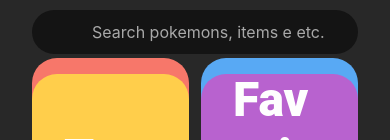
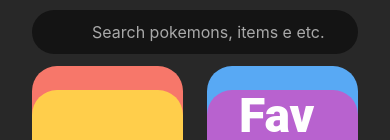
Before and after one commit to lazarok09/react-native-pokedex, a React Native app: screen / in a window 390 px wide. Shown: the part 602-742 px from the top of the page. Built offline with nearby package versions, Linux system fonts and the light colour scheme.

Commit message:
style(Categories): improve spacement

```diff
--- a/src/components/categories/styles.ts
+++ b/src/components/categories/styles.ts
@@ -2,14 +2,14 @@
 
 export const Wrapper = styled.View`
   ${({theme}) => css`
-    gap: ${theme.box.gaps.medium};
+    gap: ${theme.box.gaps.large};
   `}
 `;
 export const DoubleItems = styled.View`
   ${({theme}) => css`
     flex: 1;
     flex-direction: row;
-    gap: ${theme.box.gaps.small};
+    gap: ${theme.box.gaps.large};
 
     width: 100%;
   `}
--- a/src/styles/theme.ts
+++ b/src/styles/theme.ts
@@ -27,7 +27,7 @@
     gaps: {
       small: '12px',
       medium: '16px',
-      large: '18px',
+      large: '24px',
       xlarge: '32px',
     },
   },
```
